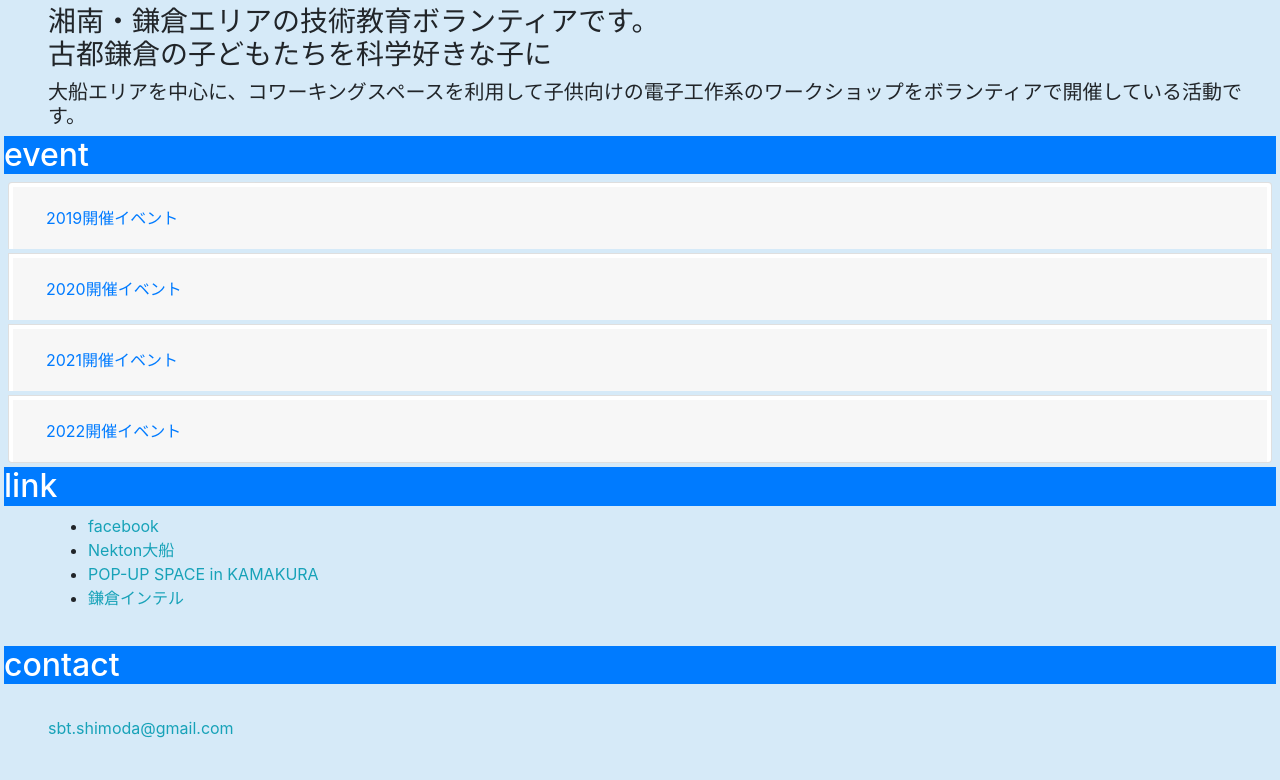
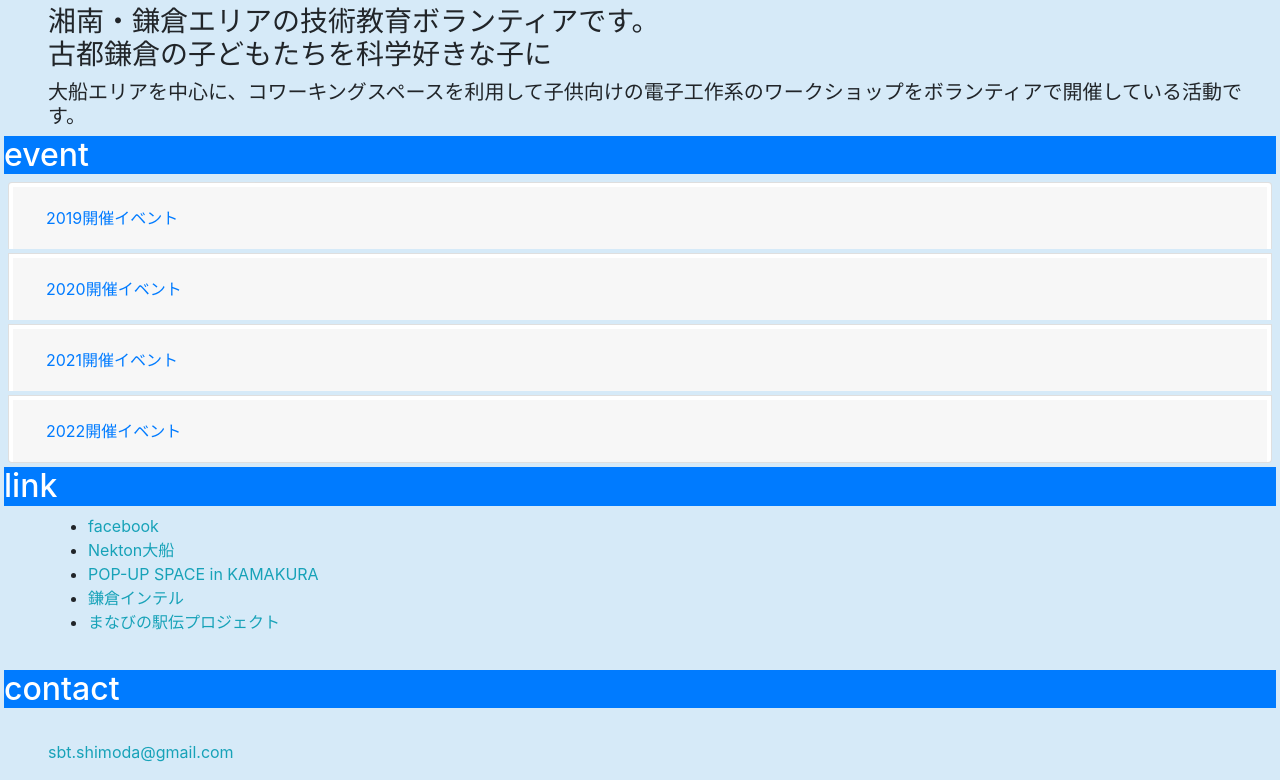
Before and after one commit to shimodash/Myms-tech, a plain HTML site: page index.html in a window 1280 px wide. Shown: the part 941-1721 px from the top of the page. Before the commit the page ends 1697 px from the top, so only its background shows below. Drawn offline with Linux system fonts and the light colour scheme.

Commit message:
add link ekidenproject.jp

```diff
--- a/index.html
+++ b/index.html
@@ -270,6 +270,7 @@
   <li><a href="http://www.nespa-ad.co.jp/nekton/" class="text-info">Nekton大船</a></li>
   <li><a href="http://www.nespa-ad.co.jp/pop/" class="text-info">POP-UP SPACE in KAMAKURA</a></li>
   <li><a href="https://kamakura-inter.com/" class="text-info">鎌倉インテル</a></li>
+  <li><a href="http://ekidenproject.jp/" class="text-info">まなびの駅伝プロジェクト</a></li>
   </ul>
   </div>
 
```
